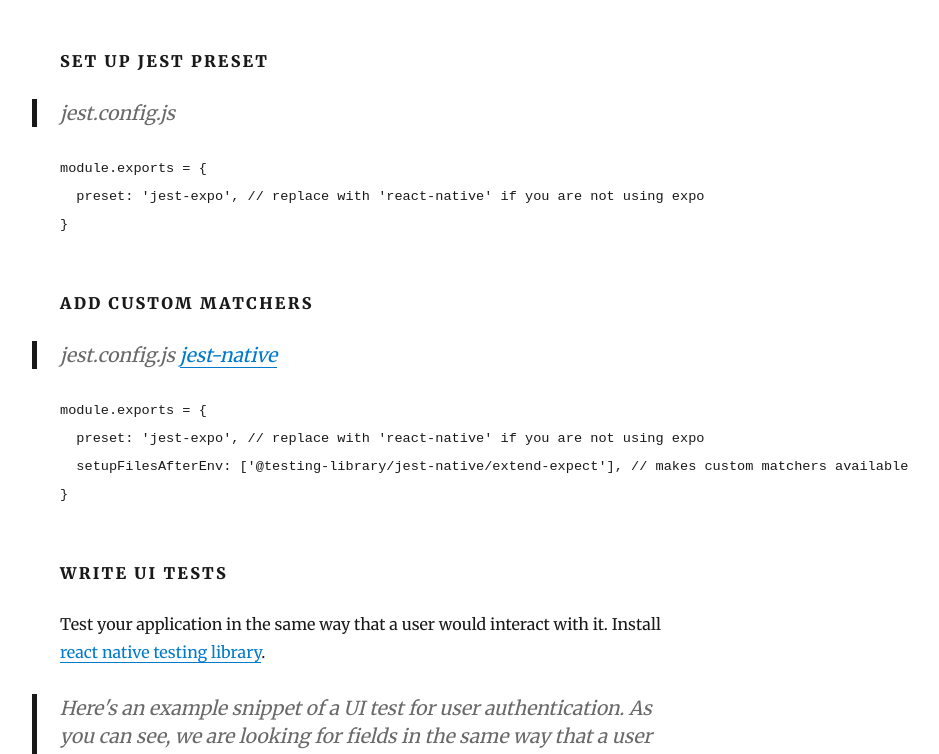
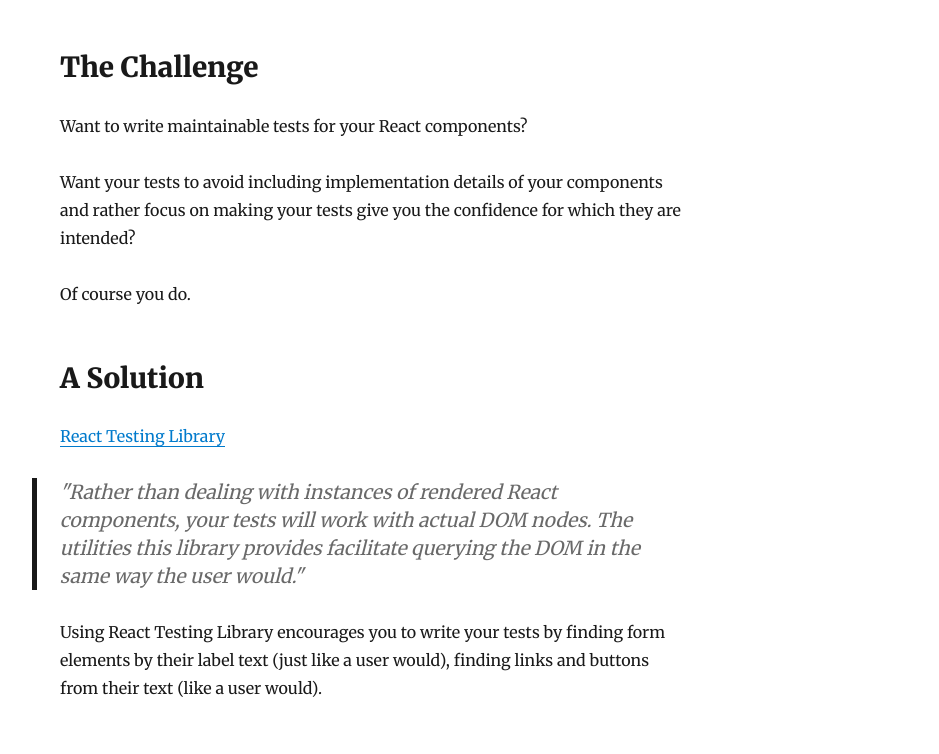
Before and after one commit to MaxRobertsDear/blog, a Gatsby site: page /ReactNativeTesting/ in a window 1280 px wide. Shown: the part 198-952 px from the top of the page, without its empty margins (265-1204 px from the left). Built offline with nearby package versions, Linux system fonts and the light colour scheme; Gatsby itself is replaced by a stand-in of ours; some packages are replaced by stand-ins of ours.

Commit message:
Modified UI Tests Post

````diff
--- a/content/blog/ReactNativeTesting/index.md
+++ b/content/blog/ReactNativeTesting/index.md
@@ -4,6 +4,25 @@
 description: How to write UI tests with custom matchers
 ---
 
+## The Challenge
+Want to write maintainable tests for your React components?
+
+Want your tests to avoid including implementation details of your components
+and rather focus on making your tests give you the
+confidence for which they are intended?
+
+Of course you do.
+
+## A Solution
+[React Testing Library](https://testing-library.com/docs/react-testing-library/intro)
+
+> "Rather than dealing with instances of rendered React components, your tests will work with actual DOM nodes.
+> The utilities this library provides facilitate querying the DOM in the same way the user would."
+
+Using React Testing Library encourages you to write your tests by finding form elements by their label text (just like a user would), finding links and buttons from their text (like a user would).
+
+
+## Configuration and Setup
 #### Set up jest preset
 > jest.config.js
 ```
````
